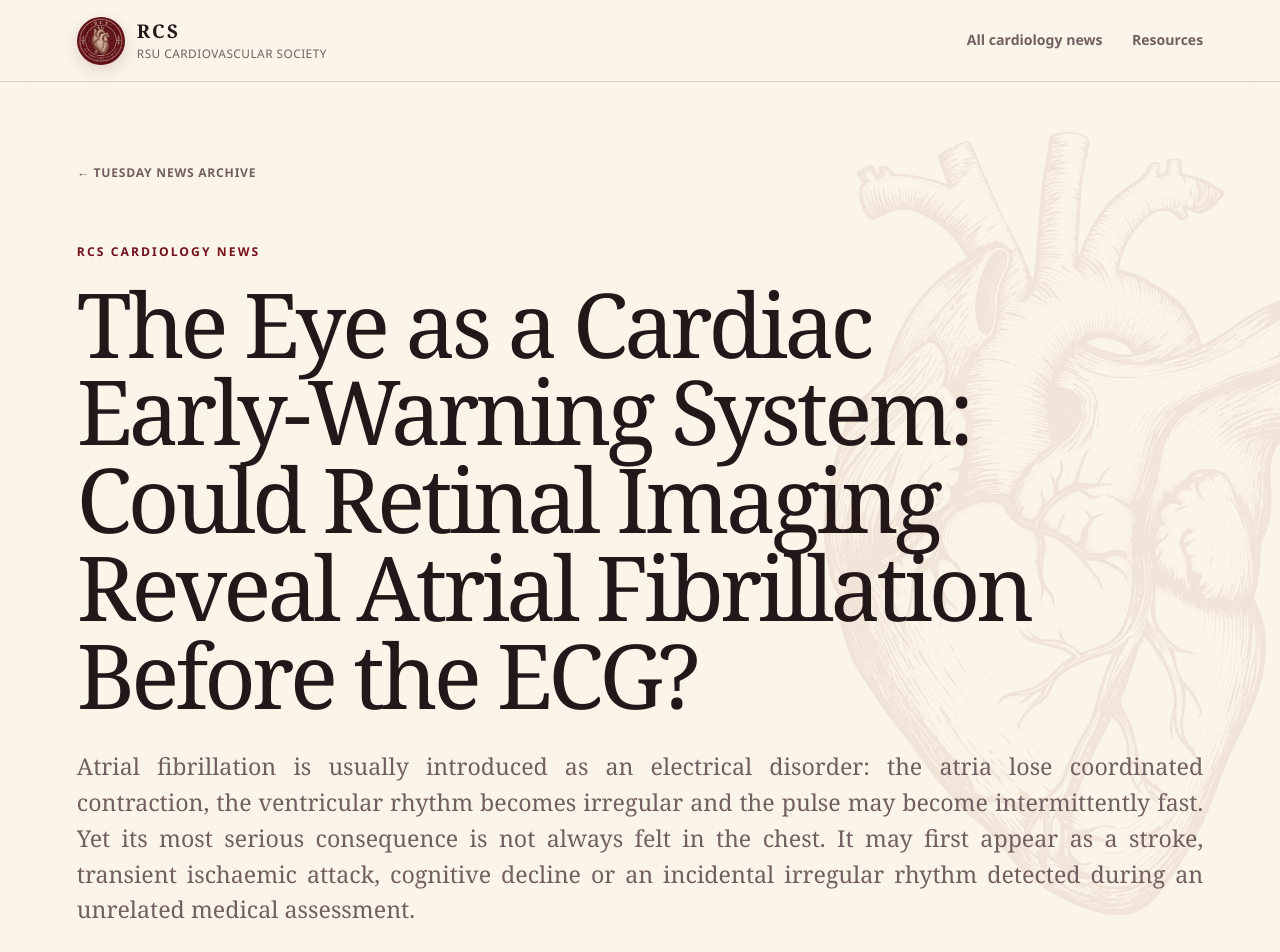
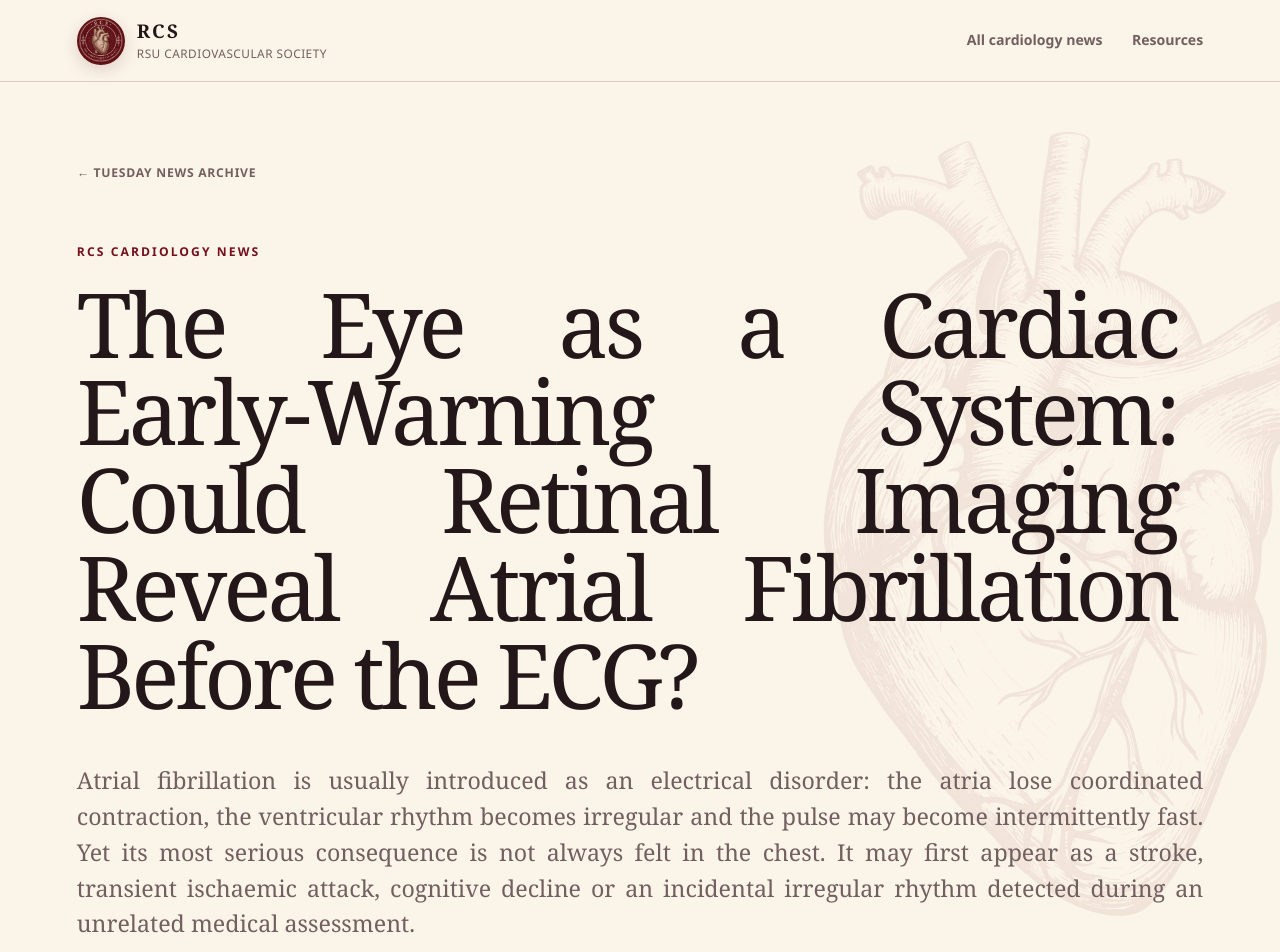
Before and after one commit to devkrsh02/rcs-cardiovascular-society, a Next.js app: page /news/oculomics-retinal-imaging-atrial-fibrillation in a window 1280 px wide. Shown: the top 952 px of the page. Built offline with nearby package versions, Linux system fonts and the light colour scheme.

Commit message:
Refine article title layout

```diff
--- a/app/globals.css
+++ b/app/globals.css
@@ -874,8 +874,8 @@ h3 { text-wrap: balance; }
 }
 .article-masthead { max-width: 1150px; margin: 0 auto; padding-bottom: clamp(42px, 5vw, 60px); border-bottom: 1px solid var(--line); }
 .article-back { display: inline-block; margin-bottom: 60px; text-decoration: none; }
-.article-masthead h1 { max-width: 1050px; font-size: clamp(3.1rem, 7vw, 6.7rem); }
-.article-deck { max-width: 1150px; margin: 30px 0 28px; color: var(--muted); font-family: var(--serif); font-size: clamp(1.15rem, 2vw, 1.45rem); line-height: 1.55; text-align: justify; text-justify: inter-word; }
+.article-masthead h1 { max-width: 1100px; font-size: clamp(3.1rem, 7vw, 6.7rem); text-align: justify; text-justify: inter-word; }
+.article-deck { max-width: 1150px; margin: 44px 0 28px; color: var(--muted); font-family: var(--serif); font-size: clamp(1.15rem, 2vw, 1.45rem); line-height: 1.55; text-align: justify; text-justify: inter-word; }
 .article-byline { display: flex; gap: 24px; }
 .article-body { position: relative; max-width: 1150px; margin: 0 auto; padding-top: clamp(40px, 5vw, 58px); }
 .article-section { margin-bottom: 32px; }
```
